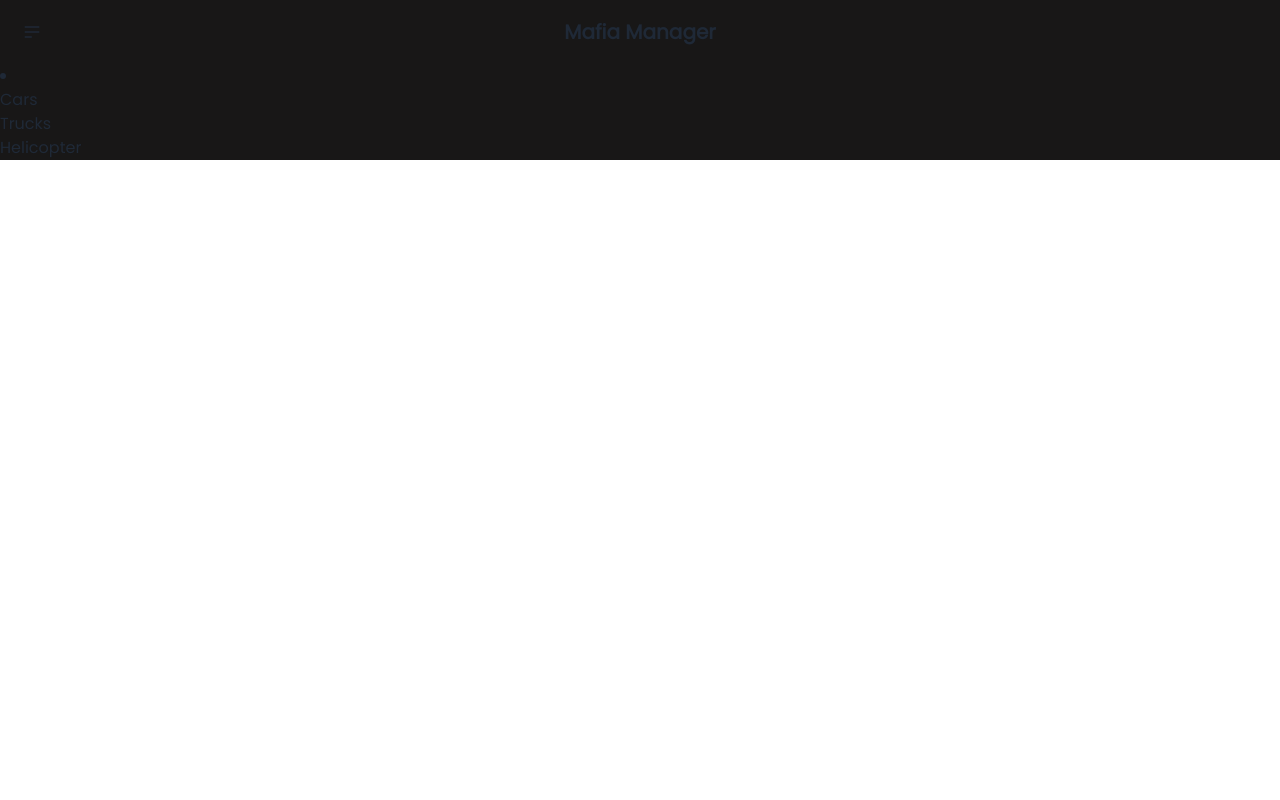
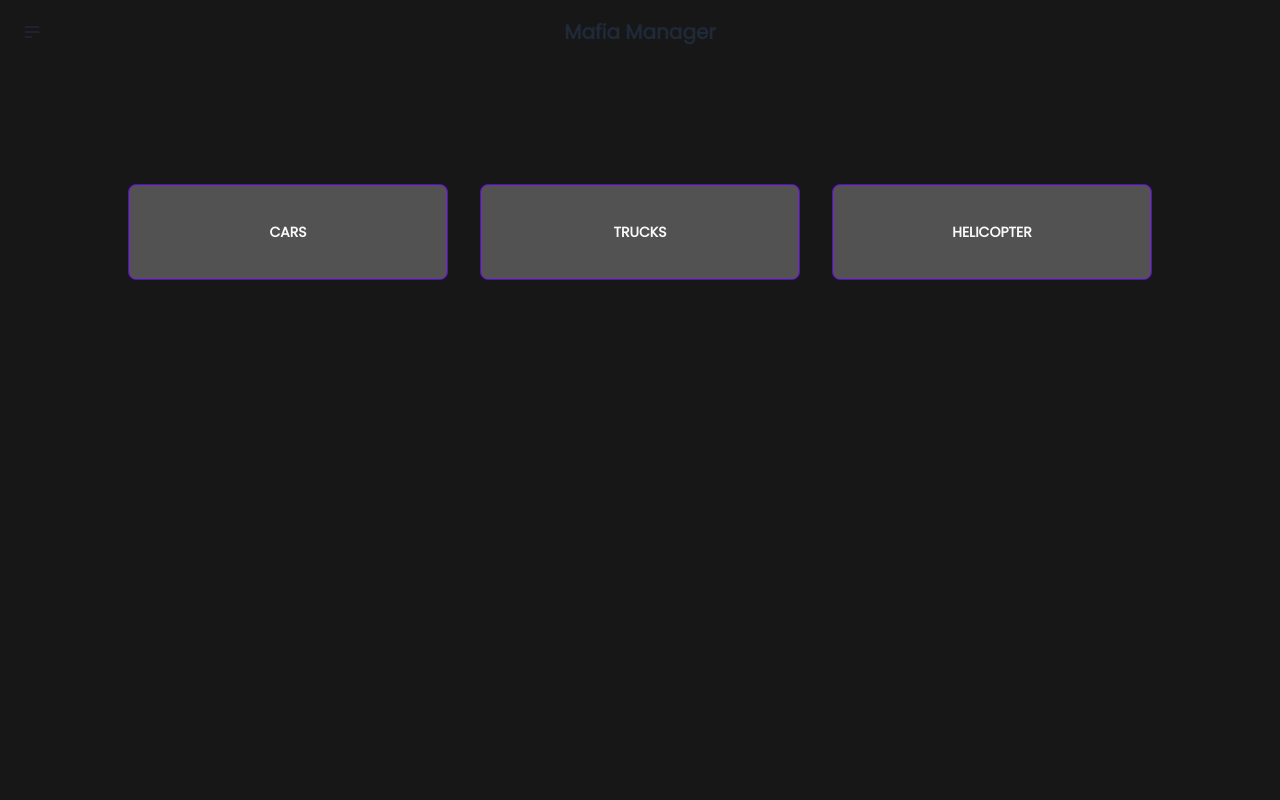
Before and after one commit to arnav0103/don, a Flask app: page /inventory in a window 1280 px wide. Run offline with Flask 2, Linux system fonts and the light colour scheme; a user stored in the database is signed in; some libraries are stand-ins or nearby versions; some web fonts are replaced.

Commit message:
Update inventory.html

```diff
--- a/Tool/templates/inventory.html
+++ b/Tool/templates/inventory.html
@@ -1,8 +1,15 @@
 {%extends "base.htm"%}
 {%block content%}
-<li>
-    <ul><a href="{{url_for('car_inventory')}}">Cars</a></ul>
-    <ul><a href="{{url_for('truck_inventory')}}">Trucks</a></ul>
-    <ul><a href="{{url_for('helicopter_inventory')}}">Helicopter</a></ul>
-</li>
+<style>
+    html, body{
+        height: 100%;
+    }
+</style>
+<br><br><br><br><br>
+<div class="w-[80%] mx-auto grid grid-cols-3 gap-8 place-content-center rounded text-gray-150 hover:text-graay-50">
+	<a href="{{url_for('car_inventory')}}"><button type="button" class="text-gray-50 btn border bg-neutral-600 border-[#6500ea] transition ease-in-out delay-50 hover:-translate-y-1 hover:scale-110 duration-150 hover:bg-neutral-600 hover:border-[#6500ea] active:bg-[#6500ea] h-24 w-full px-3 py-1">Cars</button></a>
+	<a href="{{url_for('truck_inventory')}}"><button type="button" class="text-gray-50 btn border bg-neutral-600 border-[#6500ea] transition ease-in-out delay-50 hover:-translate-y-1 hover:scale-110 duration-150 hover:bg-neutral-600 hover:border-[#6500ea] active:bg-[#6500ea] h-24 w-full px-3 py-1">Trucks</button></a>
+	<a href="{{url_for('helicopter_inventory')}}"><button type="button" class="text-gray-50 btn border bg-neutral-600 border-[#6500ea] transition ease-in-out delay-50 hover:-translate-y-1 hover:scale-110 duration-150 hover:bg-neutral-600 hover:border-[#6500ea] active:bg-[#6500ea] h-24 w-full px-3 py-1">Helicopter</button></a>
+</div>
+<br>
 {%endblock%}
```
